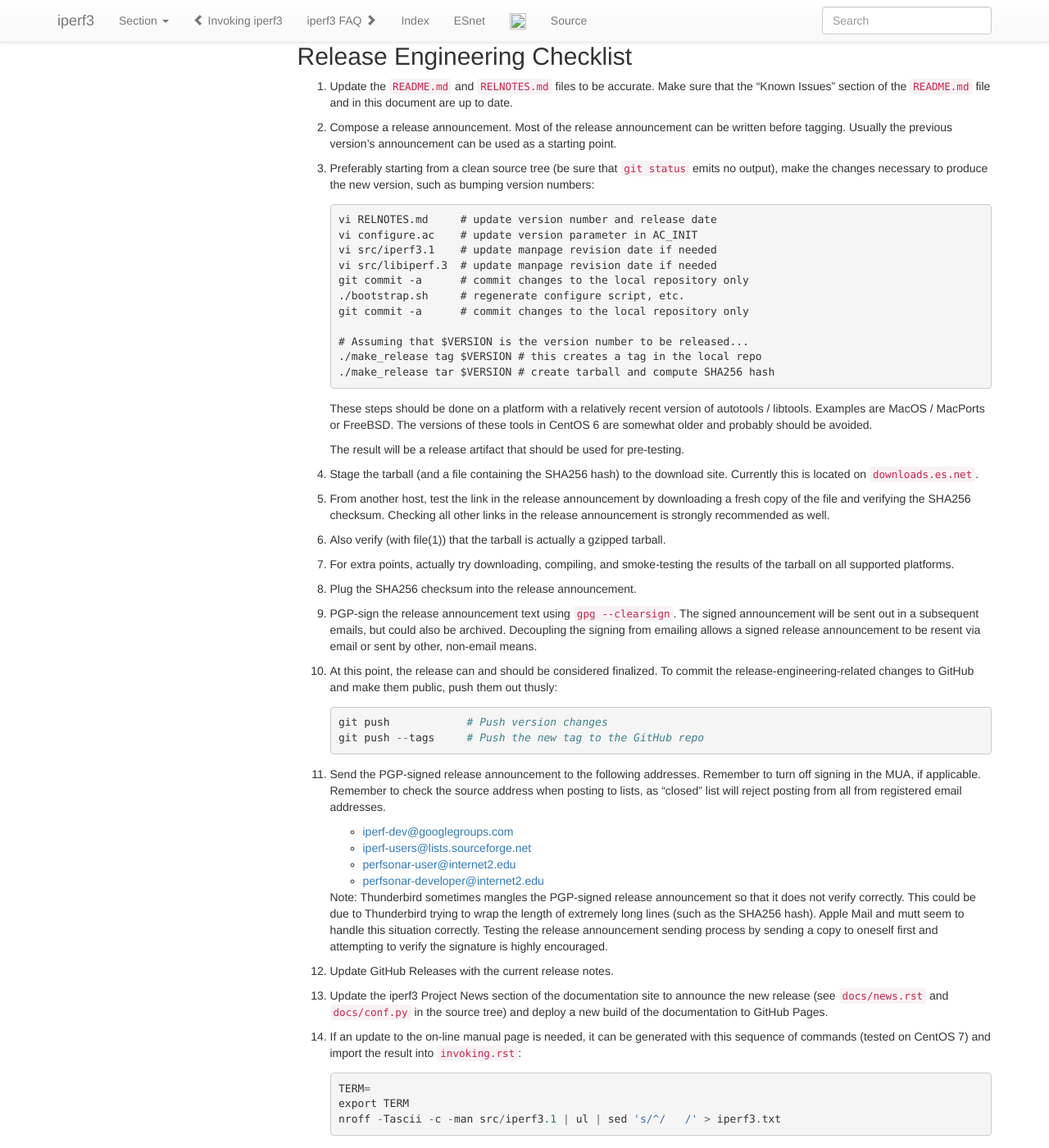
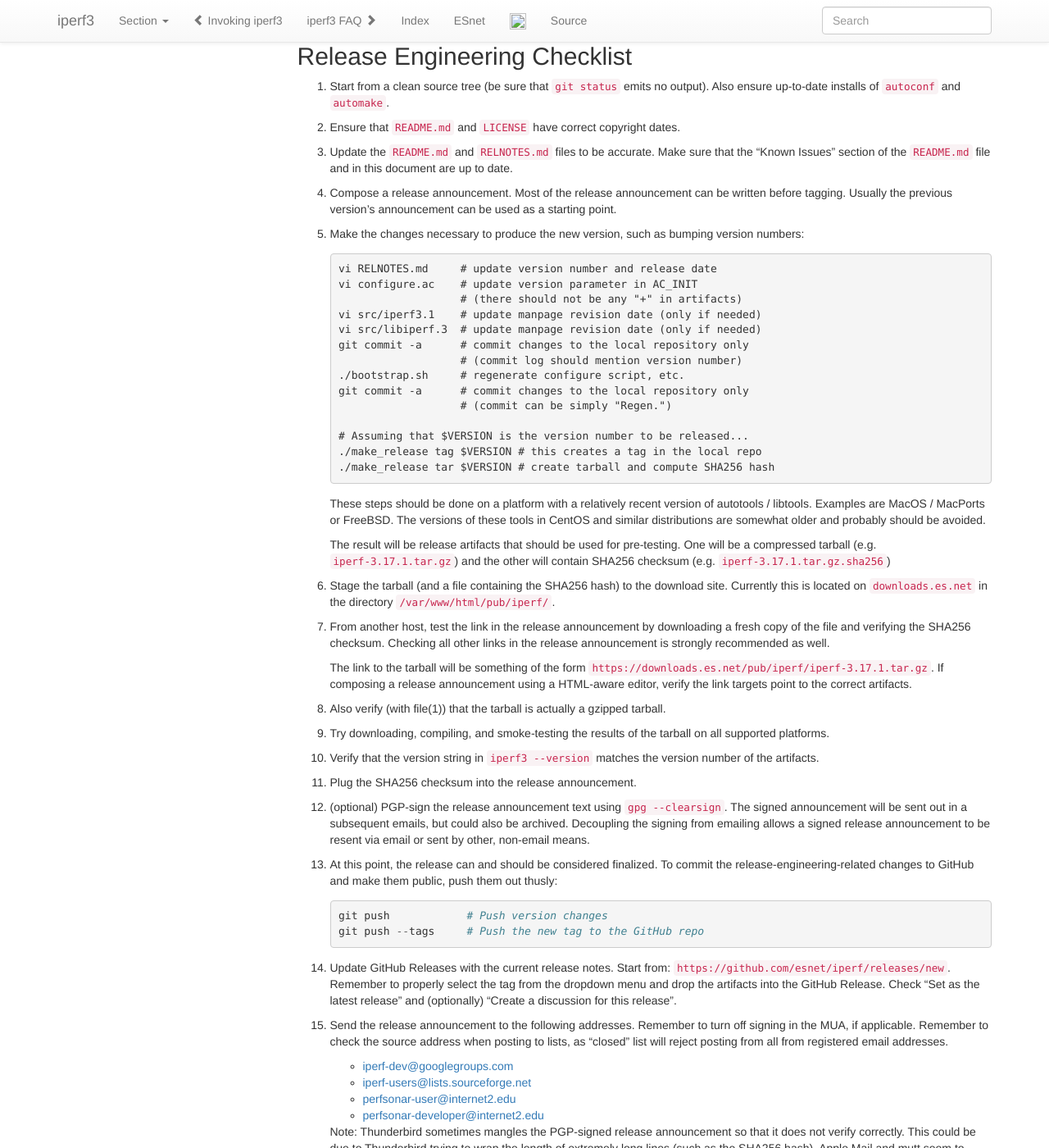
Before and after one commit to esnet/iperf, a Sphinx documentation site: the page built from docs/dev.rst, in a window 1280 px wide and 1400 px high, scrolled down 1784 px. Shown: the whole window at 82% size. Built offline with Sphinx 7.4.7, drawn with Linux system fonts in a browser that asks for light colours; nearby versions of some CDN libraries; library files that are not in the unit come from our copies; some of the changed text lies outside the part shown.

Commit message:
General update of release engineering checklist.

```diff
--- a/docs/dev.rst
+++ b/docs/dev.rst
@@ -133,25 +133,34 @@
 Release Engineering Checklist
 -----------------------------
 
-1. Update the ``README.md`` and ``RELNOTES.md`` files to be accurate. Make sure
+1. Start from a clean source tree (be sure that ``git status`` emits
+   no output). Also ensure up-to-date installs of ``autoconf`` and
+   ``automake``.
+
+2. Ensure that ``README.md`` and ``LICENSE`` have correct copyright
+   dates.
+
+3. Update the ``README.md`` and ``RELNOTES.md`` files to be accurate. Make sure
    that the "Known Issues" section of the ``README.md`` file and in this document
    are up to date.
 
-2. Compose a release announcement.  Most of the release announcement
+4. Compose a release announcement.  Most of the release announcement
    can be written before tagging.  Usually the previous version's
    announcement can be used as a starting point.
 
-3. Preferably starting from a clean source tree (be sure that ``git
-   status`` emits no output), make the changes necessary to produce
+5. Make the changes necessary to produce
    the new version, such as bumping version numbers::
 
     vi RELNOTES.md     # update version number and release date
     vi configure.ac    # update version parameter in AC_INIT
-    vi src/iperf3.1    # update manpage revision date if needed
-    vi src/libiperf.3  # update manpage revision date if needed
+                       # (there should not be any "+" in artifacts)
+    vi src/iperf3.1    # update manpage revision date (only if needed)
+    vi src/libiperf.3  # update manpage revision date (only if needed)
     git commit -a      # commit changes to the local repository only
+                       # (commit log should mention version number)
     ./bootstrap.sh     # regenerate configure script, etc.
     git commit -a      # commit changes to the local repository only
+                       # (commit can be simply "Regen.")
 
     # Assuming that $VERSION is the version number to be released...
     ./make_release tag $VERSION # this creates a tag in the local repo
@@ -159,43 +168,60 @@
 
    These steps should be done on a platform with a relatively recent
    version of autotools / libtools.  Examples are MacOS / MacPorts or
-   FreeBSD.  The versions of these tools in CentOS 6 are somewhat
+   FreeBSD.  The versions of these tools in CentOS and similar
+   distributions are somewhat
    older and probably should be avoided.
 
-   The result will be a release artifact that should be used for
-   pre-testing.
+   The result will be release artifacts that should be used for
+   pre-testing. One will be a compressed tarball
+   (e.g. ``iperf-3.17.1.tar.gz``) and the other will contain SHA256
+   checksum (e.g. ``iperf-3.17.1.tar.gz.sha256``)
 
-4. Stage the tarball (and a file containing the SHA256 hash) to the
-   download site.  Currently this is located on ``downloads.es.net``.
+6. Stage the tarball (and a file containing the SHA256 hash) to the
+   download site.  Currently this is located on ``downloads.es.net``
+   in the directory ``/var/www/html/pub/iperf/``.
 
-5. From another host, test the link in the release announcement by
+7. From another host, test the link in the release announcement by
    downloading a fresh copy of the file and verifying the SHA256
    checksum.  Checking all other links in the release announcement is
    strongly recommended as well.
 
-6. Also verify (with file(1)) that the tarball is actually a gzipped
+   The link to the tarball will be something of the form
+   ``https://downloads.es.net/pub/iperf/iperf-3.17.1.tar.gz``. If
+   composing a release announcement using a HTML-aware editor, verify
+   the link targets point to the correct artifacts.
+
+8. Also verify (with file(1)) that the tarball is actually a gzipped
    tarball.
 
-7. For extra points, actually try downloading, compiling, and
-   smoke-testing the results of the tarball on all supported
-   platforms.
+9. Try downloading, compiling, and smoke-testing the results of the
+   tarball on all supported platforms.
 
-8. Plug the SHA256 checksum into the release announcement.
+10. Verify that the version string in ``iperf3 --version`` matches the
+    version number of the artifacts.
 
-9. PGP-sign the release announcement text using ``gpg --clearsign``.
-   The signed announcement will be sent out in a subsequent emails,
-   but could also be archived.  Decoupling the signing from emailing
-   allows a signed release announcement to be resent via email or sent
-   by other, non-email means.
+11. Plug the SHA256 checksum into the release announcement.
 
-10. At this point, the release can and should be considered
+12. (optional) PGP-sign the release announcement text using ``gpg
+    --clearsign``.  The signed announcement will be sent out in a
+    subsequent emails, but could also be archived.  Decoupling the
+    signing from emailing allows a signed release announcement to be
+    resent via email or sent by other, non-email means.
+
+13. At this point, the release can and should be considered
     finalized.  To commit the release-engineering-related changes to
     GitHub and make them public, push them out thusly::
 
      git push            # Push version changes
      git push --tags     # Push the new tag to the GitHub repo
 
-11. Send the PGP-signed release announcement to the following
+14. Update GitHub Releases with the current release notes. Start from:
+    ``https://github.com/esnet/iperf/releases/new``. Remember to
+    properly select the tag from the dropdown menu and drop
+    the artifacts into the GitHub Release. Check "Set as the latest
+    release" and (optionally) "Create a discussion for this release".
+
+15. Send the release announcement to the following
     addresses.  Remember to turn off signing in the MUA, if
     applicable.  Remember to check the source address when posting to
     lists, as "closed" list will reject posting from all from
@@ -217,20 +243,24 @@
     sending process by sending a copy to oneself first and attempting
     to verify the signature is highly encouraged.
 
-12. Update GitHub Releases with the current release notes.
+16. Announce the new release in the #iperf3 channel in ESnet Slack.
 
-13. Update the iperf3 Project News section of the documentation site
+17. Update the iperf3 Project News section of the documentation site
     to announce the new release (see ``docs/news.rst`` and
     ``docs/conf.py`` in the source tree) and deploy a new build of the
-    documentation to GitHub Pages.
+    documentation to GitHub Pages. Be sure to double-check version
+    numbers and copyright dates.
 
-14. If an update to the on-line manual page is needed, it can be
+18. If an update to the on-line manual page is needed, it can be
     generated with this sequence of commands (tested on CentOS 7) and
     import the result into ``invoking.rst``::
 
      TERM=
      export TERM
      nroff -Tascii -c -man src/iperf3.1 | ul | sed 's/^/   /' > iperf3.txt
+
+19. Update the version number in ``configure.ac`` to some
+    post-release number (with a "+") and regenerate.
 
 Code Authors
 ------------
```
